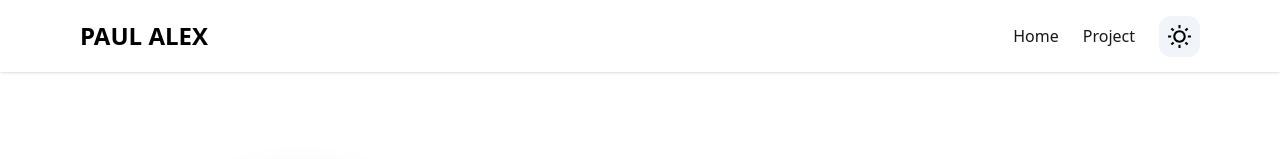
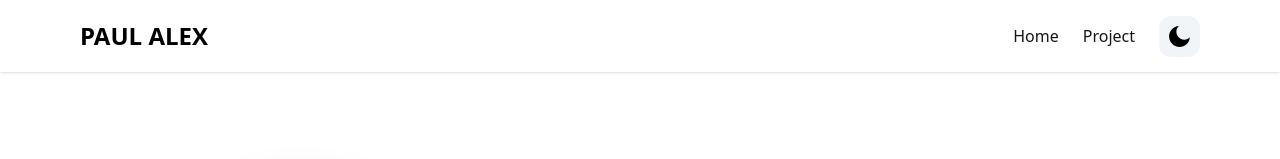
Before and after one commit to paulalextech/nextjs-portfolio, a Next.js app: page / in a window 1280 px wide. Shown: the top 159 px of the page. Built offline with nearby package versions, Linux system fonts and the light colour scheme.

Commit message:
updated dark/light theme

```diff
--- a/components/Navbar.tsx
+++ b/components/Navbar.tsx
@@ -1,6 +1,7 @@
 'use client';
 import React, { useState } from 'react';
 import { Link } from 'react-scroll/modules';
+import { usePathname } from 'next/navigation';
 import { useTheme } from 'next-themes';
 import { RiMoonFill, RiSunLine } from 'react-icons/ri';
 import { IoMdMenu, IoMdClose } from 'react-icons/io';
@@ -24,8 +25,8 @@ const NAV_ITEMS: Array<NavItem> = [
 const Navbar = () => {
 	const { systemTheme, theme, setTheme } = useTheme();
 	const currentTheme = theme === 'system' ? systemTheme : theme;
+	const pathname = usePathname();
 	const [navbar, setNavbar] = useState(false);
-
 	return (
 		<header className="w-full mx-auto px-4 sm:px-20 bg-white shadow fixed top-0 z-50  dark:bg-stone-950 dark:border-b dark:border-stone-600">
 			<div className="justify-between md:items-center md:flex">
@@ -70,16 +71,16 @@ const Navbar = () => {
 									</Link>
 								);
 							})}
-							{currentTheme === 'light' ? (
+							{currentTheme === 'dark' ? (
 								<button
-									onClick={() => setTheme('dark')}
+									onClick={() => setTheme('light')}
 									className="bg-slate-100 p-2 rounded-xl"
 								>
 									<RiSunLine size={25} color="black" />
 								</button>
 							) : (
 								<button
-									onClick={() => setTheme('light')}
+									onClick={() => setTheme('dark')}
 									className="bg-slate-100 p-2 rounded-xl"
 								>
 									<RiMoonFill size={25} color="black" />
@@ -92,5 +93,4 @@ const Navbar = () => {
 		</header>
 	);
 };
-
 export default Navbar;
--- a/src/app/layout.tsx
+++ b/src/app/layout.tsx
@@ -1,8 +1,8 @@
 'use client';
 import './globals.css';
 import Navbar from '../../components/Navbar';
+import Footer from '../../components/Footer';
 import { ThemeProvider } from 'next-themes';
-import Footer from '../../components/Footer';
 
 export default function RootLayout({
 	children,
@@ -12,7 +12,11 @@ export default function RootLayout({
 	return (
 		<html lang="en">
 			<body className="dark:bg-stone-950">
-				<ThemeProvider enableSystem={true} attribute="class">
+				<ThemeProvider
+					enableSystem={true}
+					attribute="class"
+					defaultTheme="system"
+				>
 					<Navbar />
 					{children}
 					<Footer />
--- a/tailwind.config.js
+++ b/tailwind.config.js
@@ -1,3 +1,5 @@
+import { config } from 'process';
+
 /** @type {import('tailwindcss').Config} */
 module.exports = {
 	content: [
@@ -17,4 +19,6 @@ module.exports = {
 		},
 	},
 	plugins: [],
+	darkMode: 'class',
 };
+export default config;
```
